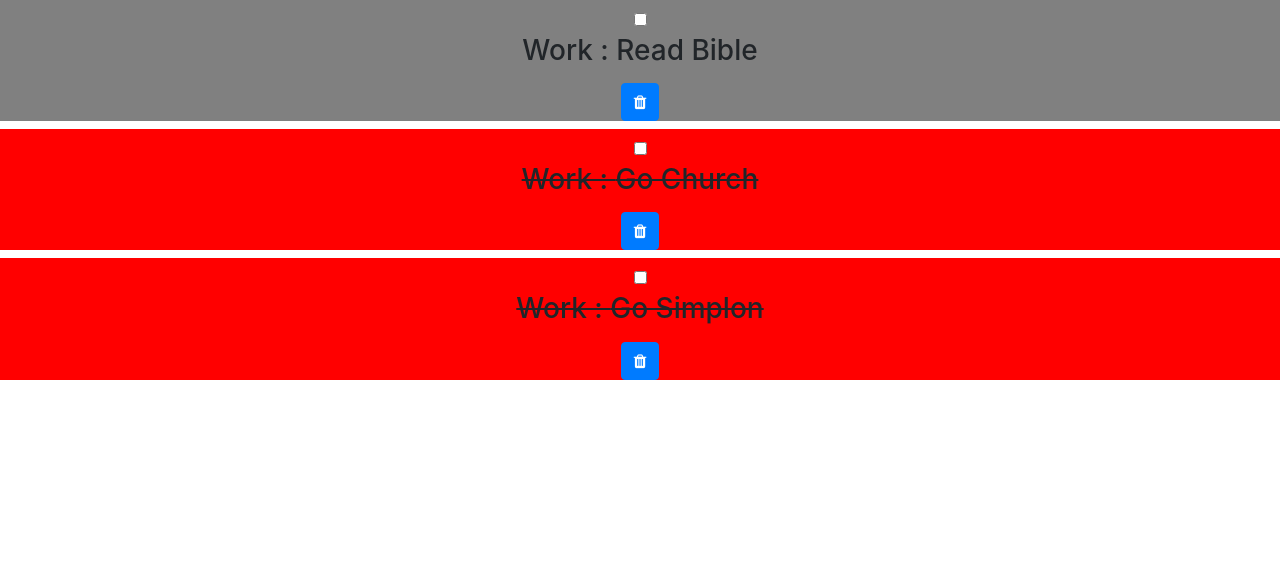
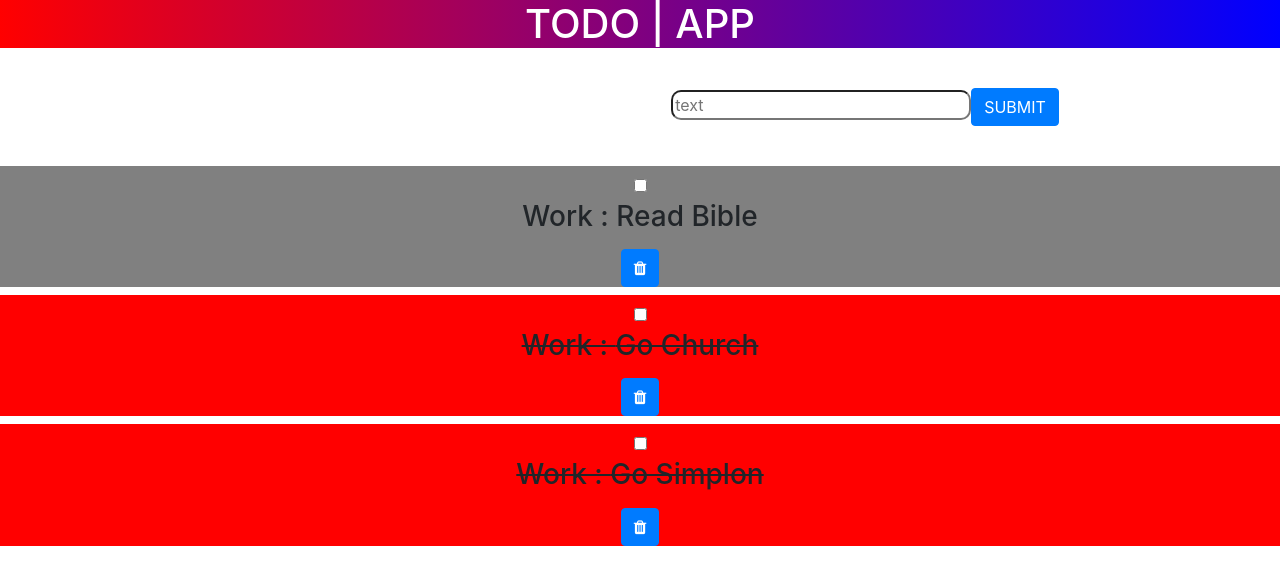
Before and after one commit to EdgarEmmanuel/React_Todo_List, a React (Create React App) app: page / in a window 1280 px wide. Shown: the top 584 px of the page. Built offline with nearby package versions, Linux system fonts and the light colour scheme.

Commit message:
realisation of the form for adding todo

```diff
--- a/src/App.js
+++ b/src/App.js
@@ -1,7 +1,8 @@
 import React from 'react';
 import './App.css';
 import Todos from './components/Todos';
-
+import Header from '../src/layout/header';
+import Form from '../src/components/form';
 
 
 class App extends React.Component{
@@ -25,19 +26,7 @@ class App extends React.Component{
     ]
   }
 
-  // modify = (id) => {
-  //   this.setState({todos: this.state.todos.map(todo => {
-  //     if(todo.id === id){
-  //       return {
-  //         ...todo,
-  //         completed:!todo.completed
-  //       }
-  //     }
-  //     return todo
-  //   })});
-  // };
-
-
+  //================================= modify the Todo
   modify = (id) => {
     this.setState({todos: this.state.todos.map(todo => {
       if(todo.id === id){
@@ -47,7 +36,10 @@ class App extends React.Component{
     })});
   };
 
+  //========================= delete the Todo
+
   delete = (id) =>{
+
     //var array = this.state.todos.filter(todo => todo.id!==id );
     this.setState({todos: this.state.todos.filter(todo => todo.id!==id )});
   }
@@ -55,6 +47,8 @@ class App extends React.Component{
   render(){
     return(
       <div className="App">
+          <Header/>
+          <Form/>
           <Todos del={this.delete} change={this.modify} data={this.state.todos} />
       </div>
     )
--- /dev/null
+++ b/src/components/form.js
@@ -0,0 +1,15 @@
+import React from 'react';
+import '../css/form.css';
+
+class Form extends React.Component{
+    render(){
+        return(
+            <form>
+                <input type="text" placeholder="text" className="from-control" />
+                <button className="btn btn-primary">SUBMIT</button>
+            </form>
+        )
+    }
+}
+
+export default Form;
--- /dev/null
+++ b/src/css/form.css
@@ -0,0 +1,10 @@
+form{
+    margin-top:40px;
+    margin-left:450px;
+   margin-bottom:40px;
+}
+
+form input{
+    width:300px;
+    border-radius: 10px;
+}
--- /dev/null
+++ b/src/css/layout.css
@@ -0,0 +1,7 @@
+header{
+    background:linear-gradient(0.25turn,red,blue);
+    width:100%;
+    text-align:center;
+    color:white;
+    font-weight:bold;
+}
--- /dev/null
+++ b/src/layout/header.js
@@ -0,0 +1,12 @@
+import React from 'react';
+import '../css/layout.css';
+
+function Header(){
+    return(
+        <header>
+            <h1>TODO | APP</h1>
+        </header>
+    )
+}
+
+export default Header;
```
